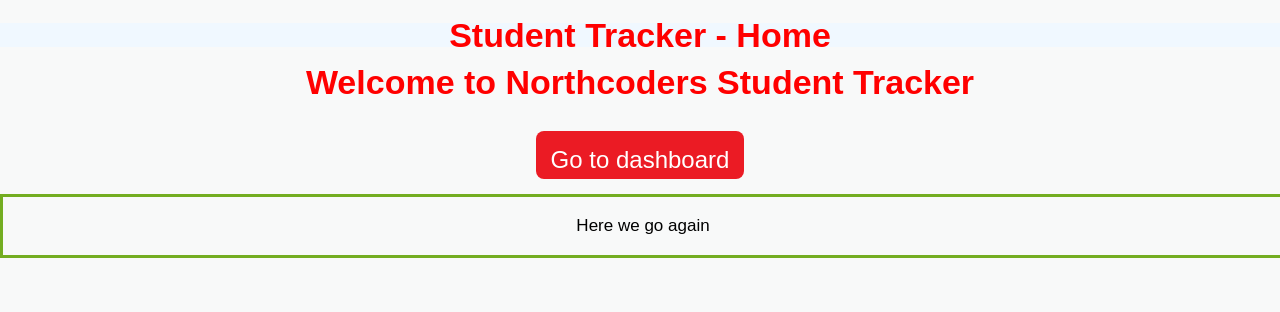
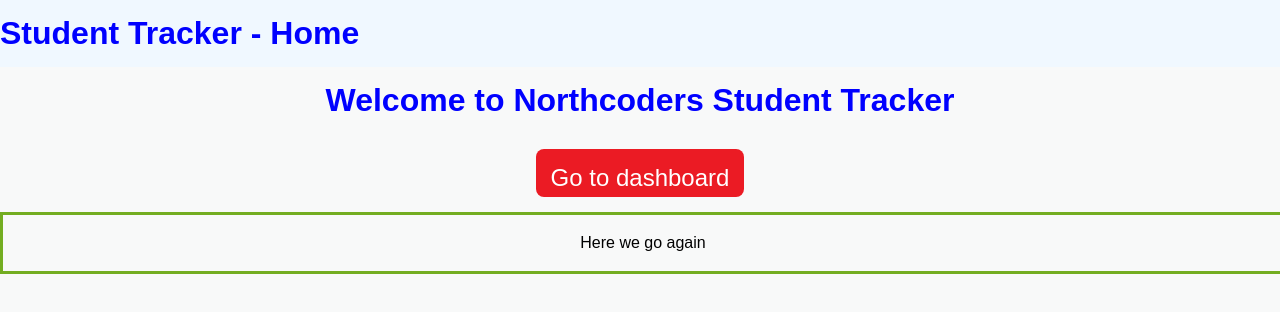
Before and after one commit to eccelm/NC-React-Tracker-Project, a React (Create React App) app: page / in a window 1280 px wide. Shown: the top 312 px of the page. Built offline with nearby package versions, Linux system fonts and the light colour scheme.

Commit message:
creates sass file - must stay below version5

```diff
--- a/package.json
+++ b/package.json
@@ -8,6 +8,7 @@
     "@testing-library/react": "^11.2.2",
     "@testing-library/user-event": "^12.4.0",
     "axios": "^0.21.0",
+    "node-sass": "^4.14.1",
     "react": "^17.0.1",
     "react-dom": "^17.0.1",
     "react-scripts": "4.0.1",
--- a/src/App.css
+++ b/src/App.css
@@ -1,10 +1,11 @@
 body {
+  margin: auto;
 	text-align: center;
 	align-items: center;
 	justify-content: center;
 	height: 100vh;
 	font-family: Arial, 'Helvetica Neue', Helvetica, sans-serif;
-	font-size: 17px;
+
 	color: black;
 	line-height: 1.5rem;
 	background-color: #f8f9f9;
@@ -16,6 +17,10 @@
 }
 header {
   position: sticky;
+  display: flex;
+  justify-content: space-between;
+  max-width: 100vw;
+
 }
 footer {
   position: sticky;
--- a/src/App.js
+++ b/src/App.js
@@ -1,13 +1,12 @@
 import "./App.css";
-
+import "./Appsass.scss"
 import { Router } from "@reach/router";
-//import Nav from "./Components/NavBar";
 import HomePage from "./Components/HomePage";
 import Students from "./Components/Students";
 
 function App() {
   return (
-    // is div needed now?
+
     <div className="App">
       <Router>
         <HomePage path="/" />
--- /dev/null
+++ b/src/Appsass.scss
@@ -0,0 +1,6 @@
+$colTest: blue;
+
+h1,
+h2 {
+	color: $colTest;
+}
```
Also changed, not shown: 2 other files (tests, documents, lock files or other folders).
